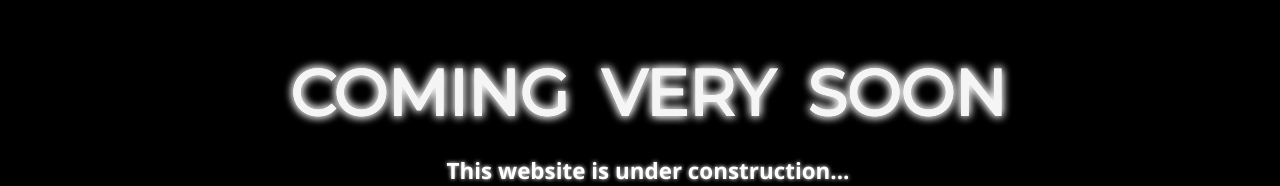
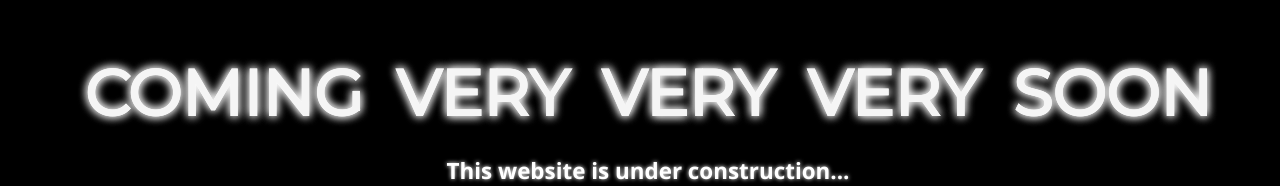
Before and after one commit to smckenz6/git-practice, a plain HTML site: page index.html in a window 1280 px wide. Shown: the part 117-303 px from the top of the page. Drawn offline with nearby package versions, Linux system fonts and the light colour scheme.

Commit message:
Changing h1 for header branch

```diff
--- a/index.html
+++ b/index.html
@@ -13,7 +13,7 @@
             <div class="wrapper">
               <div class="content">
                 <div class="item">
-                  <h1>COMING VERY SOON</h1>
+                  <h1>COMING VERY VERY VERY SOON</h1>
                   <p>This website is under construction...</p>
                   <img src="https://thumbs.gfycat.com/GreenPositiveKagu-size_restricted.gif" alt="sonic">
                 </div>
```
